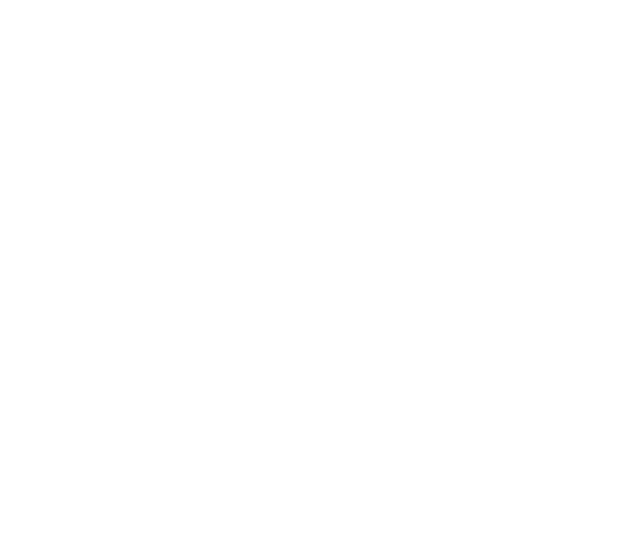
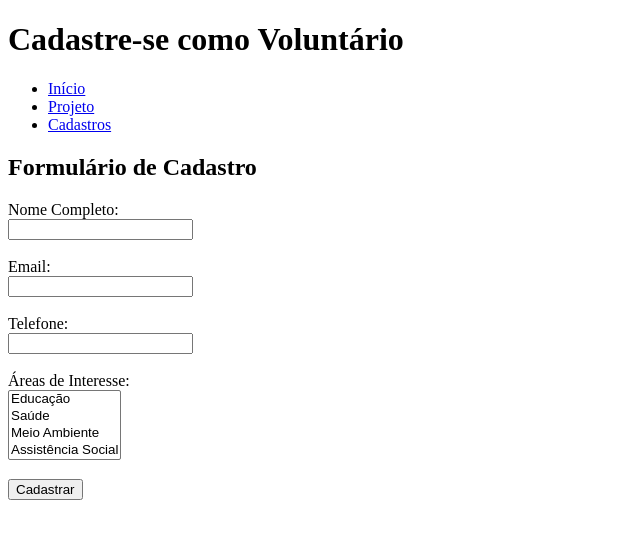
Before and after one commit to iagofonsecarocha/aulaprogweb, a plain HTML site: page cadastro.html in a window 1280 px wide. Shown: the whole page, without its empty margins (0-640 px from the left). Drawn offline with Linux system fonts and the light colour scheme.

Commit message:
Páginas criadas

```diff
--- a/cadastro.html
+++ b/cadastro.html
@@ -3,9 +3,42 @@
 <head>
     <meta charset="UTF-8">
     <meta name="viewport" content="width=device-width, initial-scale=1.0">
-    <title>Cadastros</title>
+    <title>Cadastro de Voluntários</title>
 </head>
 <body>
+    <header>
+        <h1>Cadastre-se como Voluntário</h1>
+        <nav>
+            <ul>
+                <li><a href="index.html">Início</a></li>
+                <li><a href="projeto.html">Projeto</a></li>
+                <li><a href="cadastro.html">Cadastros</a></li>
+            </ul>
+        </nav>
+    </header>
+    <main>
+        <section>
+            <h2>Formulário de Cadastro</h2>
+            <form action="#" method="post">
+                <label for="nome">Nome Completo:</label><br>
+                <input type="text" id="nome" name="nome" required><br><br>
 
+                <label for="email">Email:</label><br>
+                <input type="email" id="email" name="email" required><br><br>
+
+                <label for="telefone">Telefone:</label><br>
+                <input type="tel" id="telefone" name="telefone" required><br><br>
+
+                <label for="interesses">Áreas de Interesse:</label><br>
+                <select id="interesses" name="interesses" multiple required>
+                    <option value="educacao">Educação</option>
+                    <option value="saude">Saúde</option>
+                    <option value="meio_ambiente">Meio Ambiente</option>
+                    <option value="assistencia_social">Assistência Social</option>
+                </select><br><br>
+
+                <input type="submit" value="Cadastrar">
+            </form>
+        </section>
 </body>
 </html>
--- /dev/null
+++ b/style.css
@@ -0,0 +1,4 @@
+address{
+    font-style: normal;
+    color: #333333;
+}
```
Also changed, not shown: index.html (+31 -3 lines), imagens/voluntario.jpg (added).
